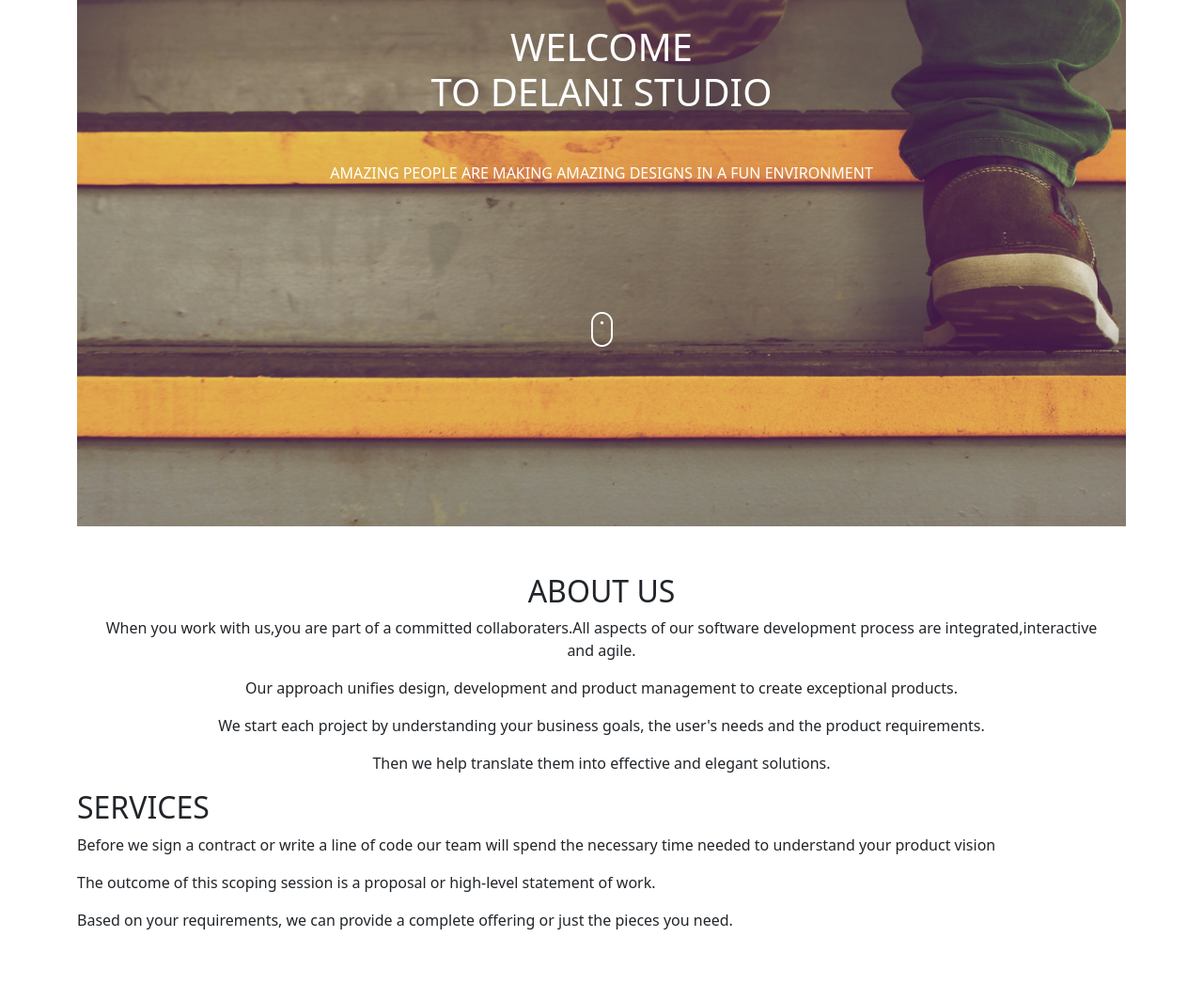
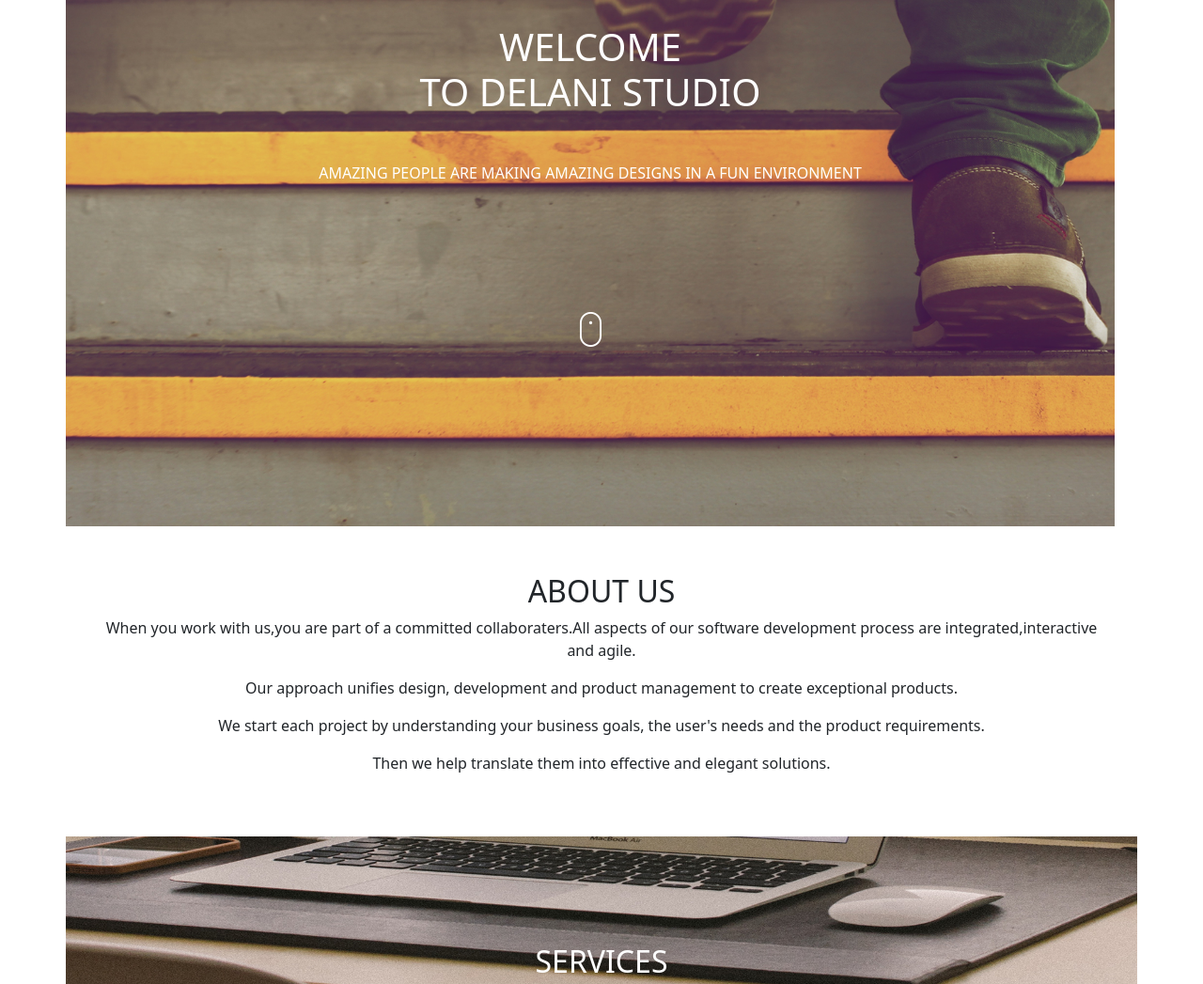
Before and after one commit to Moni-que/Delani-Studio, a plain HTML site: page index.html in a window 1280 px wide. Shown: the part 240-1287 px from the top of the page at 94% size. Before the commit the page ends 1247 px from the top, so only its background shows below. Drawn offline with nearby package versions, Linux system fonts and the light colour scheme.

Commit message:
add padding top to h2

```diff
--- a/index.html
+++ b/index.html
@@ -10,7 +10,7 @@
 </head>
 <body>
     <div class="container">
-        <div class="first" class="row">
+        <div id="first" class="row">
             <div class="second" class="col-lg-12">
                 <img src="./images/logo.png" alt="logo">
                 <h1>WELCOME <br>TO DELANI STUDIO </h1>
@@ -25,8 +25,8 @@
                 <p>We start each project by understanding your business goals, the user's needs and the product requirements.</p>
                 <p>Then we help translate them into effective and elegant solutions.</p>
         </div>
-        <div class="row">
-            <h2>SERVICES</h2>
+        <div class="row" id="forth">
+            <h2 id="service">SERVICES</h2>
             <p>Before we sign a contract or write a line of code our team will spend the necessary time needed to understand your product vision</p>
             <p>The outcome of this scoping session is a proposal or high-level statement of work. </p>
             <p>Based on your requirements, we can provide a complete offering or just the pieces you need.</p>
--- a/style.css
+++ b/style.css
@@ -4,7 +4,7 @@
     box-sizing: border-box;
 }
 
-.first{
+#first{
     background:url("./images/h_img.jpg");
     background-size: cover;
     background-position: center;
@@ -26,3 +26,16 @@
 #about{
     padding-top: 50px;
 }
+#forth{
+    background:url("./images/s_image.jpg");
+    background-size: cover;
+    background-position: center;
+    background-repeat: no-repeat;
+    padding: 3%;
+    text-align: center;
+    color: white;
+    margin-top: 50px;
+}
+#service{
+    padding-top: 80px;
+}
```
